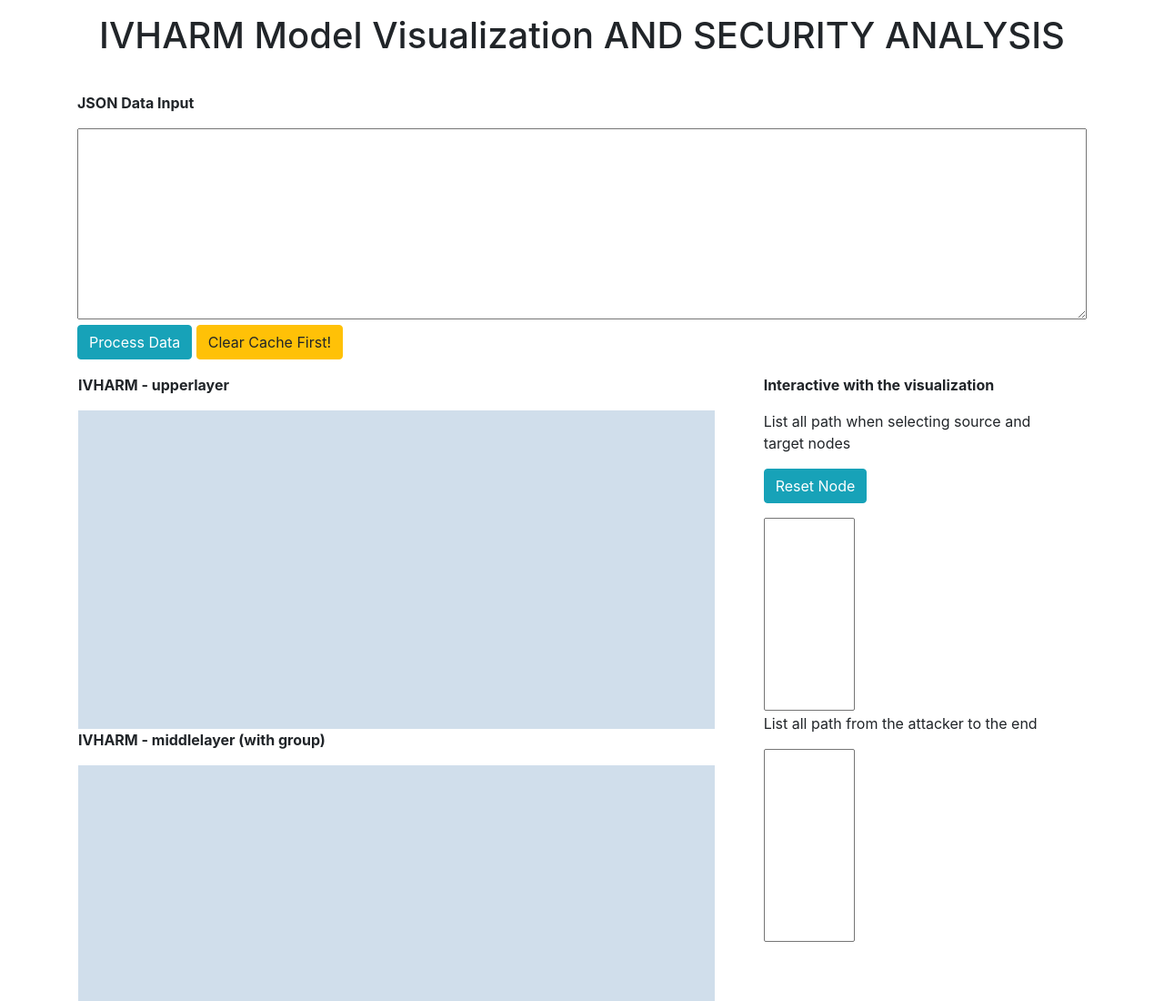
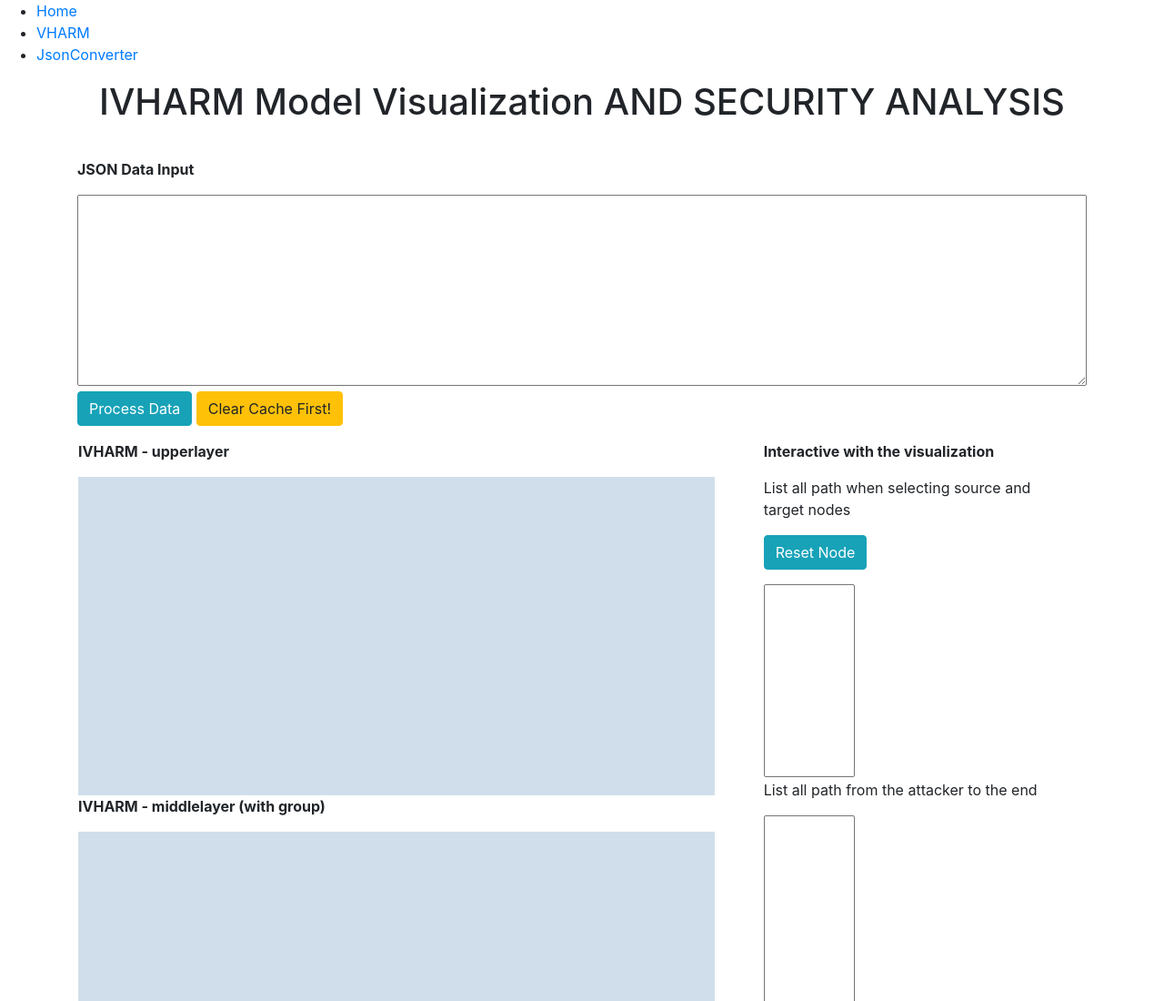
Before and after one commit to ziz0301/VHARM, a plain HTML site: page AttackModel.html in a window 1280 px wide. Shown: the top 1100 px of the page at 91% size. Drawn offline with nearby package versions, Linux system fonts and the light colour scheme; a script that the page names is missing.

Commit message:
Initial commit with website structure

```diff
--- a/AttackModel.html
+++ b/AttackModel.html
@@ -8,6 +8,15 @@
           <link rel="stylesheet" href="styles/style.css">
      </head>
      <body>
+		<header>
+			<nav>
+				<ul>
+					<li><a href="index.html">Home</a></li>
+					<li><a href="AttackModel.html">VHARM</a></li>
+					<li><a href="JsonConverter.html">JsonConverter</a></li>
+				</ul>
+			</nav>
+		</header>
           <div class="container">
                <div class="row justify-content-center" style="margin:15px 0 30px 0">
                     <h1>IVHARM Model Visualization AND SECURITY ANALYSIS</h1>
```
Also changed, not shown: JsonConverter.html (+10 -0 lines).
